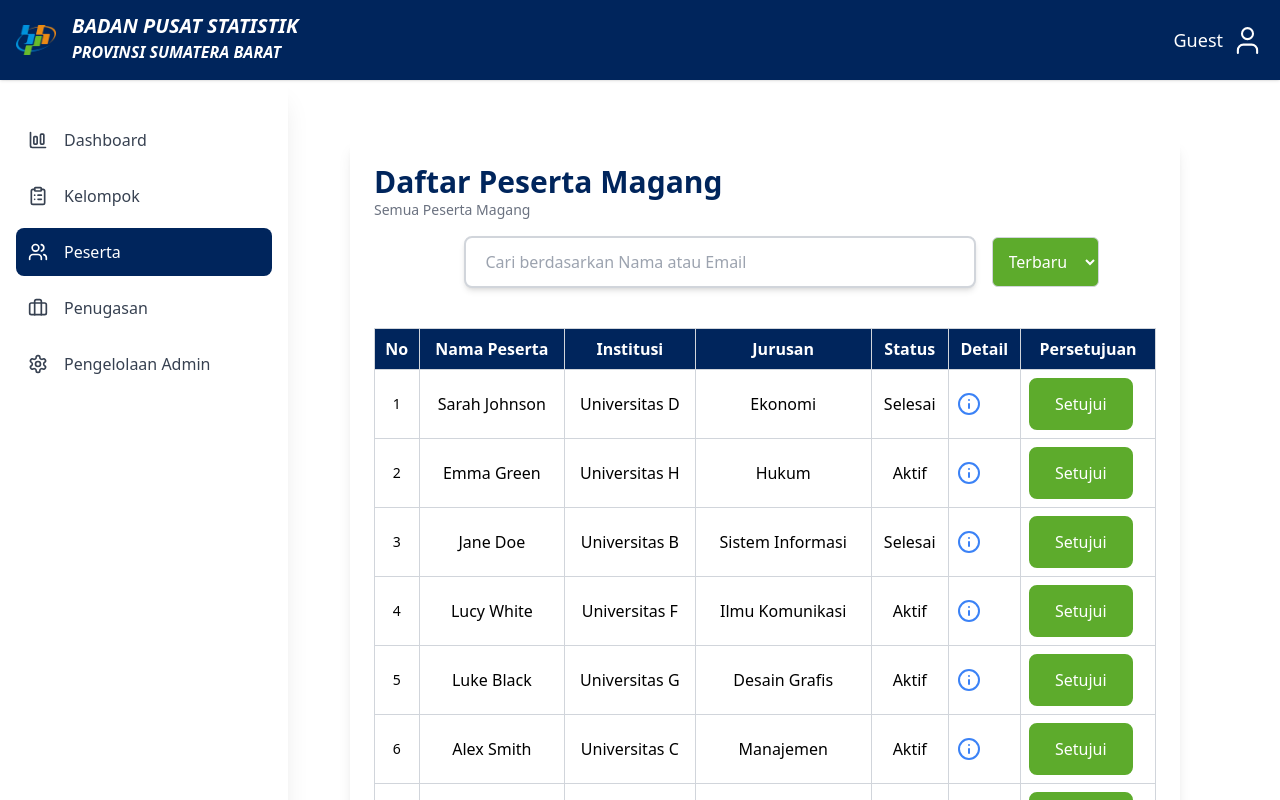
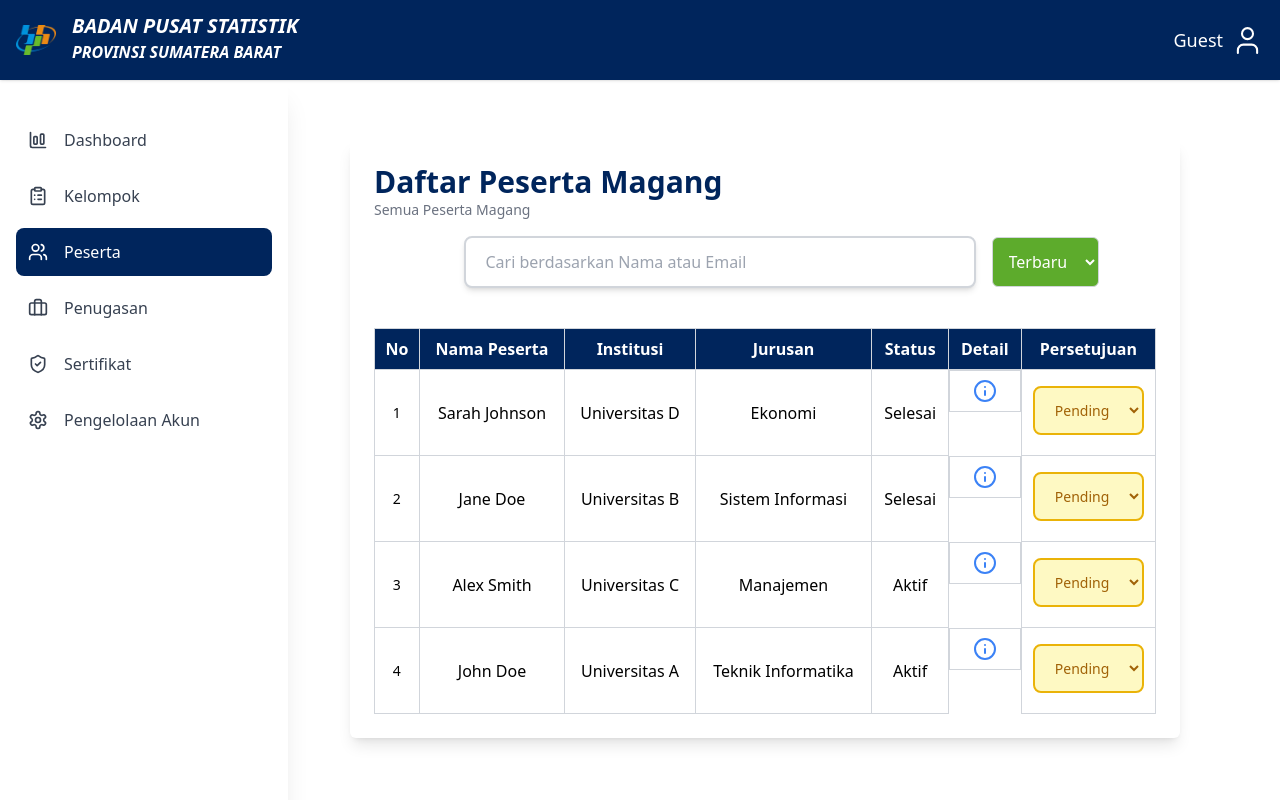
Before and after one commit to azizahND/SIMANIS-FE, a React (Vite) app: page /list-peserta-magang in a window 1280 px wide. Shown: the top 800 px of the page. Built offline with nearby package versions, Linux system fonts and the light colour scheme.

Commit message:
pop up surat

```diff
--- a/src/components/Button.jsx
+++ b/src/components/Button.jsx
@@ -3,12 +3,13 @@ import { Plus } from 'lucide-react'; // Impor ikon Plus dari lucide-react
 
 const Button = ({ label, children, onClick, type = "button", className, variant = "green", ikon }) => {
   const variantClasses = {
-    green: "bg-green border-2 border-green hover:bg-white hover:text-green hover:border-green",
+    green: "bg-green border-2 border-green hover:bg-white hover:text-green hover:border-white",
     primary: "bg-blue-500 hover:bg-blue-600",
-    danger: "bg-red-500 hover:bg-red-600",
+    danger: "bg-red-500 hover:bg-white border-2 hover:border-red-500 hover:text-red-500",
     oren: "bg-oren hover:bg-white border-2 border-oren hover:text-oren hover:border-oren",
     white: "bg-white text-blue-800 hover:font-bold",
-    blue: "bg-blue-sky hover:bg-white hover:border-blue-sky border-2 hover:text-blue-sky font-medium"
+    blue: "bg-blue-sky hover:bg-white hover:border-blue-sky border-2 hover:text-blue-sky font-medium",
+    yellow:"bg-yellow-500 hover:bg-white border-2 hover:border-yellow-500 hover:text-yellow-500"
   };
 
   return (
--- a/src/components/DeletedAlert.jsx
+++ b/src/components/DeletedAlert.jsx
@@ -3,34 +3,34 @@ import Swal from "sweetalert2";
 const DeletedAlert = (onConfirm, onCancel) => {
 const swalWithBootstrapButtons = Swal.mixin({
     customClass: {
-      confirmButton: "btn btn-success",
-      cancelButton: "btn btn-danger",
+      confirmButton: "bg-green text-white px-4 py-2 rounded-md hover:bg-green-600 mr-2bg-green-500 text-white px-4 py-2 rounded-md hover:bg-green-600 ml-4",
+      cancelButton: "bg-red-500 text-white px-4 py-2 rounded-md hover:bg-red-600",
     },
     buttonsStyling: false,
   });
 
   swalWithBootstrapButtons
     .fire({
-      title: "Are you sure?",
-      text: "You won't be able to revert this!",
+      title: "Apakah anda yakin?",
+      text: "Anda tidak bisa mengembalikan data ini!",
       icon: "warning",
       showCancelButton: true,
-      confirmButtonText: "Yes, delete it!",
-      cancelButtonText: "No, cancel!",
+      confirmButtonText: "Ya, Hapus!",
+      cancelButtonText: "Tidak, Batal!",
       reverseButtons: true,
     })
     .then((result) => {
       if (result.isConfirmed) {
         swalWithBootstrapButtons.fire({
-          title: "Deleted!",
-          text: "Your file has been deleted.",
+          title: "Terhapus!",
+          text: "Data anda telah terhapus.",
           icon: "success",
         });
         if (onConfirm) onConfirm(); // Callback when confirmed
       } else if (result.dismiss === Swal.DismissReason.cancel) {
         swalWithBootstrapButtons.fire({
-          title: "Cancelled",
-          text: "Your imaginary file is safe :)",
+          title: "Batal",
+          text: "Data anda aman :)",
           icon: "error",
         });
         if (onCancel) onCancel(); // Callback when cancelled
--- a/src/components/Select.jsx
+++ b/src/components/Select.jsx
@@ -1,3 +1,6 @@
+import React from "react";
+import useSelectStyles from "../hooks/useSelect"; // Impor hook
+
 const Select = ({
   label,
   options,
@@ -8,6 +11,8 @@ const Select = ({
   className = "",
   width = "w-full",
 }) => {
+  const { getVariantClasses } = useSelectStyles();
+
   const handleChange = (e) => {
     onChange({
       target: {
@@ -23,7 +28,9 @@ const Select = ({
         <label className="block text-sm font-medium mb-2">{label}</label>
       )}
       <select
-        className={`py-3 px-4 block border-2 rounded-lg text-sm focus:ring-blue-premier disabled:opacity-50 disabled:pointer-events-none ${className} ${width}`}
+        className={`py-3 px-4 block border-2 rounded-lg text-sm focus:ring-blue-premier disabled:opacity-50 disabled:pointer-events-none ${getVariantClasses(
+          value
+        )} ${className} ${width}`}
         onChange={handleChange}
         value={value || ""}
         name={name}
@@ -33,8 +40,8 @@ const Select = ({
           Pilih {label}
         </option>
         {options.map((option, index) => (
-          <option key={index} value={option}>
-            {option}
+          <option key={index} value={option.value} className="bg-white text-black">
+            {option.label}
           </option>
         ))}
       </select>
--- a/src/components/Sidebar.jsx
+++ b/src/components/Sidebar.jsx
@@ -8,6 +8,7 @@ import {
   Archive,
   ChartColumnBig,
   Settings,
+  ShieldCheck
 } from "lucide-react";
 
 const Sidebar = () => {
@@ -18,7 +19,10 @@ const Sidebar = () => {
     { title: "Kelompok", icon: ClipboardList, route: "/list-pendaftar" },
     { title: "Peserta", icon: Users, route: "/list-peserta-magang" },
     { title: "Penugasan", icon: Briefcase, route: "/form-tugas" },
-    { title: "Pengelolaan Admin", icon: Settings, route: "/admin-management" },
+    { title: "Sertifikat", icon: ShieldCheck, route: "/sertfikat" },
+
+    { title: "Pengelolaan Akun", icon: Settings, route: "/admin-management" },
+
   ];
 
   return (
--- /dev/null
+++ b/src/hooks/useSelect.js
@@ -0,0 +1,20 @@
+import { useCallback } from "react";
+
+const useSelect = () => {
+  const getVariantClasses = useCallback((value) => {
+    switch (value) {
+      case "selesai":
+        return "bg-teal-100 text-teal-700 border-teal-500";
+      case "terlambat":
+        return "bg-red-100 text-red-700 border-red-500";
+      case "pending":
+        return "bg-yellow-100 text-yellow-700 border-yellow-500";
+      default:
+        return "bg-white border-gray-300 text-black";
+    }
+  }, []);
+
+  return { getVariantClasses };
+};
+
+export default useSelect;
--- a/src/pages/AdminManagement.jsx
+++ b/src/pages/AdminManagement.jsx
@@ -2,8 +2,10 @@ import React, { useState } from "react";
 import Sidebar from "../components/Sidebar";
 import Navbar from "../components/Navbar";
 import Button from "../components/Button";
-import ButtonTutup from "../components/ButtonTutup";
 import Popup from "./popUp/Admin";
+import { Plus, Trash2, Pencil } from 'lucide-react';
+import DeletedAlert from "../components/DeletedAlert";
+
 
 const AdminManagement = () => {
   const [admins, setAdmins] = useState([
@@ -59,10 +61,18 @@ const AdminManagement = () => {
   };
 
   const handleDeleteAdmin = (id) => {
-    if (window.confirm("Are you sure you want to delete this admin?")) {
-      setAdmins(admins.filter((admin) => admin.id !== id));
-    }
+    DeletedAlert(
+      () => {
+        // Callback untuk konfirmasi
+        setAdmins((prevAdmins) => prevAdmins.filter((admin) => admin.id !== id));
+      },
+      () => {
+        // Callback untuk pembatalan
+        console.log("Penghapusan dibatalkan");
+      }
+    );
   };
+
 
   return (
     <div className="flex shadow max-w-[95rem] mx-auto">
@@ -86,41 +96,49 @@ const AdminManagement = () => {
             <div className="flex justify-between items-center mb-6">
               <h1 className="text-blue-premier text-3xl font-bold">Daftar Admin</h1>
               <Button
-                onClick={() => setIsPopupVisible(true)}
-                className="bg-blue-600 text-white py-2 px-4 rounded-lg hover:bg-blue-700"
-              >
-                Tambah Admin
-              </Button>
+                label={"Admin"}
+                variant="blue"
+                ikon={<Plus />}
+                onClick={() => setIsPopupVisible(true)} // Menampilkan modal saat tombol ditekan
+              />
+
+
             </div>
             <table className="w-full table-auto border-collapse border border-gray-300">
               <thead>
                 <tr className="bg-blue-premier text-white">
-                  <th className="border border-gray-300 p-3 text-center">Nama</th>
-                  <th className="border border-gray-300 p-3 text-center">Email</th>
-                  <th className="border border-gray-300 p-3 text-center">Role</th>
-                  <th className="border border-gray-300 p-3 text-center">Aksi</th>
+                  <th className="border border-gray-300 p-2 text-center">Nama</th>
+                  <th className="border border-gray-300 p-2 text-center">Email</th>
+                  <th className="border border-gray-300 p-2 text-center">Role</th>
+                  <th className="border border-gray-300 p-2 text-center">Aksi</th>
                 </tr>
               </thead>
               <tbody>
                 {admins.map((admin) => (
-                  <tr key={admin.id} className="text-center hover:bg-gray-50">
-                    <td className="border border-gray-300 p-3">{admin.name}</td>
-                    <td className="border border-gray-300 p-3">{admin.email}</td>
-                    <td className="border border-gray-300 p-3">{admin.role}</td>
-                    <td className="border border-gray-300 p-3">
+                  <tr key={admin.id} className="text-center hover:bg-blue-50">
+                    <td className="border border-gray-300 p-2">{admin.name}</td>
+                    <td className="border border-gray-300 p-2">{admin.email}</td>
+                    <td className="border border-gray-300 p-2">{admin.role}</td>
+                    <td className="border border-gray-300 p-2 flex items-center justify-center space-x-4">
                       <Button
                         onClick={() => handleEditAdmin(admin)}
-                        className="text-blue-500 hover:underline focus:outline-none mr-4"
+                        className="text-blue-500 hover:underline focus:outline-none"
+                        ikon={<Pencil/>}
+                        variant="yellow"
+
                       >
-                        Edit
+
                       </Button>
-                      <ButtonTutup
+                      <Button
                         onClick={() => handleDeleteAdmin(admin.id)}
                         className="text-red-500 hover:underline focus:outline-none"
+                        ikon={<Trash2/>}
+                        variant="danger"
+
                       >
-                        Hapus
-                      </ButtonTutup>
+                      </Button>
                     </td>
+
                   </tr>
                 ))}
               </tbody>
--- a/src/pages/DaftarTugas.jsx
+++ b/src/pages/DaftarTugas.jsx
@@ -41,8 +41,14 @@ const DaftarTugas = () => {
     peserta.pemilik.toLowerCase().includes(searchTerm.toLowerCase())
   );
 
-  const statusOptions = ["Pending", "Selesai", "terlambat"]; // Tambahkan opsi status di sini
 
+  const [status, setStatus] = useState("pending");
+
+  const statusOptions = [
+    { value: "pending", label: "Pending" },
+    { value: "selesai", label: "Selesai" },
+    { value: "terlambat", label: "Terlambat" },
+  ];
   return (
     <div className="flex shadow max-w-[95rem] mx-auto">
       <Sidebar />
@@ -85,13 +91,13 @@ const DaftarTugas = () => {
                     <td className=" border border-gray-300 align-middle">
                         <div className="flex justify-center items-center ">
                         <Select
-                        options={statusOptions}
-                        value={peserta.status}
-                        onChange={(e) => console.log(`Status changed to: ${e.target.value}`)} // Ganti dengan handler sesuai kebutuhan
-                        name={`status-${index}`}
-                        className="bg-teal-100 font-bold text-teal-700 border-teal-500 mt-3"
-                        width="w-25"
-                      />
+                            options={statusOptions}
+                            value={status}
+                            onChange={(e) => setStatus(e.target.value)}
+                            name="status"
+                            className="mt-3"
+                            width="w-25"
+                        />
                         </div>
 
                     </td>
--- a/src/pages/Dashboard.jsx
+++ b/src/pages/Dashboard.jsx
@@ -16,7 +16,7 @@ function Dashboard() {
 
 
         <div className="max-w-[95rem] mx-auto p-20 mt-10">
-          <div className="grid grid-cols-4 gap-10">
+          <div className="grid grid-cols-4 gap-2">
             {/* Card for Jumlah Peserta */}
             <div className="text-blue-sky">
               <StatsWithOverlay
--- a/src/pages/FormTugas.jsx
+++ b/src/pages/FormTugas.jsx
@@ -3,7 +3,7 @@ import Input from "../components/Input";
 import Button from "../components/Button";
 import Sidebar from "../components/Sidebar";
 import Navbar from "../components/Navbar";
-import { Plus } from 'lucide-react';
+import { Plus, Pencil, Trash2 } from 'lucide-react';
 
 // Komponen Modal
 const Modal = ({ children, isOpen, onClose }) => {
@@ -52,11 +52,7 @@ const FormTugas = () => {
     "Jane Doe",
     "Alex Smith",
     "Sarah Johnson",
-    "Mike Brown",
-    "Lucy White",
-    "Luke Black",
-    "Emma Green",
-    "Olivia Harris",
+
   ];
 
   const filteredPeserta = pesertaMagang.filter((nama) =>
@@ -148,7 +144,7 @@ const FormTugas = () => {
               <thead>
                 <tr className="bg-blue-premier text-white border-lg">
                   <th className="p-2 border border-gray-300">No</th>
-                  <th className="p-2 border border-gray-300">Judul</th>
+                  <th className="p-2 border border-gray-300">Tugas</th>
                   <th className="p-2 border border-gray-300">Deadline</th>
                   <th className="p-2 border border-gray-300">Peserta</th>
                   <th className="p-2 border border-gray-300">Aksi</th>
@@ -160,7 +156,7 @@ const FormTugas = () => {
                     key={index}
                     className={`${
                       index % 2 === 0 ? "bg-gray-50" : "bg-white"
-                    } hover:bg-blue-100`}
+                    } hover:bg-blue-50`}
                   >
                     <td className="border border-gray-300 p-2 text-sm">{index + 1}</td>
                     <td className="border border-gray-300 p-2 text-sm">{tugas.judul}</td>
@@ -168,10 +164,19 @@ const FormTugas = () => {
                     <td className="border border-gray-300 p-2 text-sm">
                       {tugas.peserta.join(", ")}
                     </td>
-                    <td className="border border-gray-300 p-2 text-sm">
-                      <button className="text-blue-500 hover:text-blue-700 font-medium">
-                        Detail
-                      </button>
+                    <td className="border border-gray-300 p-2 flex items-center justify-center space-x-4">
+                     {/* <Button
+                     className="text-blue-500 hover:underline focus:outline-none"
+                     ikon={<Pencil/>}
+                     variant="yellow"
+                     /> */}
+                     <div className="p-2 rounded-lg bg-white shadow-lg">
+                        <Pencil className="text-yellow-600" />
+                     </div>
+                     <div className="p-2 rounded-lg bg-white shadow-lg">
+                        <Trash2 className="text-red-600"/>
+                     </div>
+
                     </td>
                   </tr>
                 ))}
--- a/src/pages/ListPesertaMagang.jsx
+++ b/src/pages/ListPesertaMagang.jsx
@@ -5,6 +5,7 @@ import Button from "../components/Button"; // Import komponen Button
 import { FaInfoCircle } from "react-icons/fa";
 import Input from "../components/Input";
 import {Info} from "lucide-react"
+import Select from "../components/Select";
 
 const ListPesertaMagang = () => {
   const daftarPesertaMagang = [
@@ -40,46 +41,8 @@ const ListPesertaMagang = () => {
       keterangan: "Diproses",
       tglDaftar: "2024-03-10",
     },
-    {
-      nama: "Mike Brown",
-      institusi: "Universitas E",
-      jurusan: "Psikologi",
-      status: "Aktif",
-      keterangan: "Diproses",
-      tglDaftar: "2024-01-05",
-    },
-    {
-      nama: "Lucy White",
-      institusi: "Universitas F",
-      jurusan: "Ilmu Komunikasi",
-      status: "Aktif",
-      keterangan: "Diproses",
-      tglDaftar: "2024-02-10",
-    },
-    {
-      nama: "Luke Black",
-      institusi: "Universitas G",
-      jurusan: "Desain Grafis",
-      status: "Aktif",
-      keterangan: "Diproses",
-      tglDaftar: "2024-01-30",
-    },
-    {
-      nama: "Emma Green",
-      institusi: "Universitas H",
-      jurusan: "Hukum",
-      status: "Aktif",
-      keterangan: "Diproses",
-      tglDaftar: "2024-03-01",
-    },
-    {
-      nama: "Olivia Harris",
-      institusi: "Universitas I",
-      jurusan: "Teknik Sipil",
-      status: "Selesai",
-      keterangan: "Diproses",
-      tglDaftar: "2024-01-12",
-    },
+
+
   ];
 
   const [searchTerm, setSearchTerm] = useState("");
@@ -125,10 +88,17 @@ const ListPesertaMagang = () => {
     peserta.nama.toLowerCase().includes(searchTerm.toLowerCase())
   );
 
+   const [status, setStatus] = useState("pending");
+
+    const statusOptions = [
+      { value: "pending", label: "Pending" },
+      { value: "selesai", label: "Selesai" },
+    ];
+
   return (
     <div className="flex shadow max-w-[95rem] mx-auto">
       <Sidebar />
-      <div className="flex-1 ml-[250px] mx-auto h-screen">
+      <div className="flex-1 ml-[250px] mx-auto  h-screen">
         <Navbar />
         <div className="p-[100px] ">
         <div className="shadow-lg p-6 bg-white rounded-md mt-10 ">
@@ -158,7 +128,7 @@ const ListPesertaMagang = () => {
              </select>
           </div>
 
-          <table className="w-full border-collapse  mt-10">
+          <table className="w-full border-collapse text-center mt-10">
             <thead>
               <tr className="bg-blue-premier text-white border-rounded-lg">
                 <th className="p-2 border border-gray-300">No</th>
@@ -186,20 +156,21 @@ const ListPesertaMagang = () => {
                   <td className="p-2 border border-gray-300">
                     {peserta.status}
                   </td>
-                  <td className="p-2 border border-gray-300 justify-center items-center">
-                    <Info className="text-blue-500 cursor-pointer " />
+                  <td className="p-2 border border-gray-300 flex justify-center items-center">
+                    <Info className="text-blue-500 cursor-pointer" />
                   </td>
-                  <td className="p-2 border border-gray-300 text-center">
-                    <Button
-                      onClick={() => handleToggleApproval(index)}
-                      variant={
-                        peserta.keterangan === "Diproses"
-                          ? "green"
-                          : "danger"
-                      }
-                    >
-                      {peserta.keterangan === "Diproses" ? "Setujui" : "Batal"}
-                    </Button>
+
+                  <td className="p-1 border border-gray-300 text-center">
+                  <div className="flex justify-center items-center ">
+                        <Select
+                            options={statusOptions}
+                            value={status}
+                            onChange={(e) => setStatus(e.target.value)}
+                            name="status"
+                            className="mt-3"
+                            width="w-25"
+                        />
+                        </div>
                   </td>
 
                 </tr>
```
Also changed, not shown: src/pages/Kelompok.jsx (+54 -15 lines).
